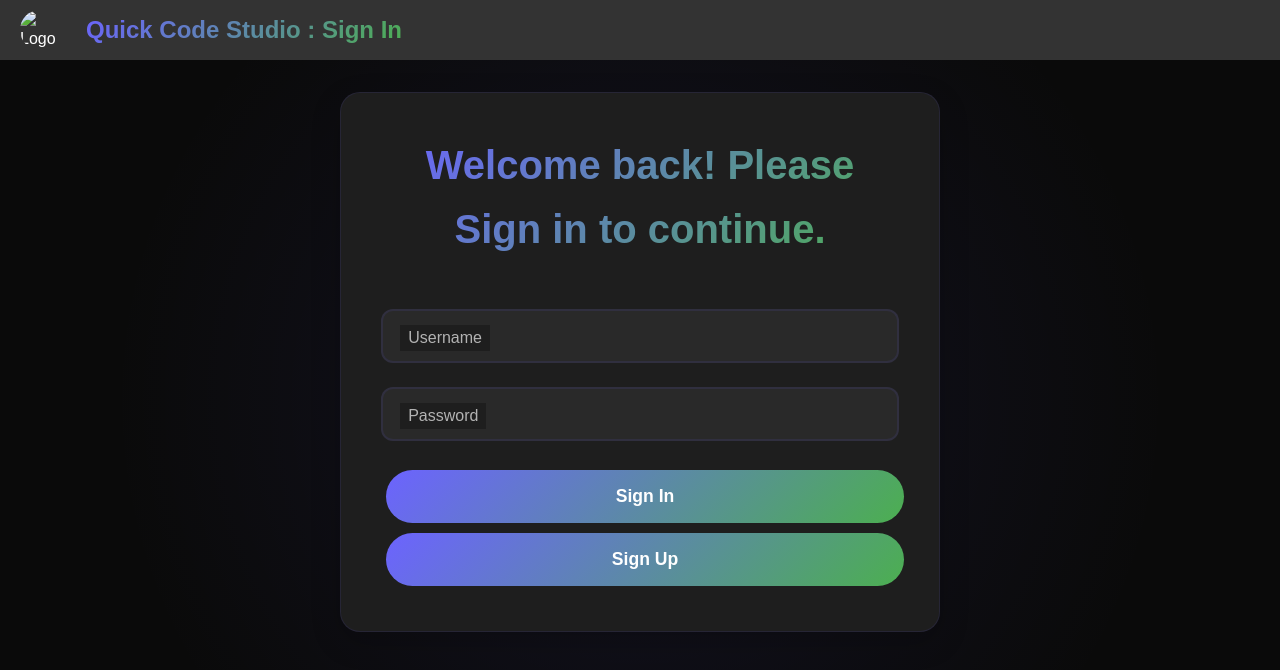
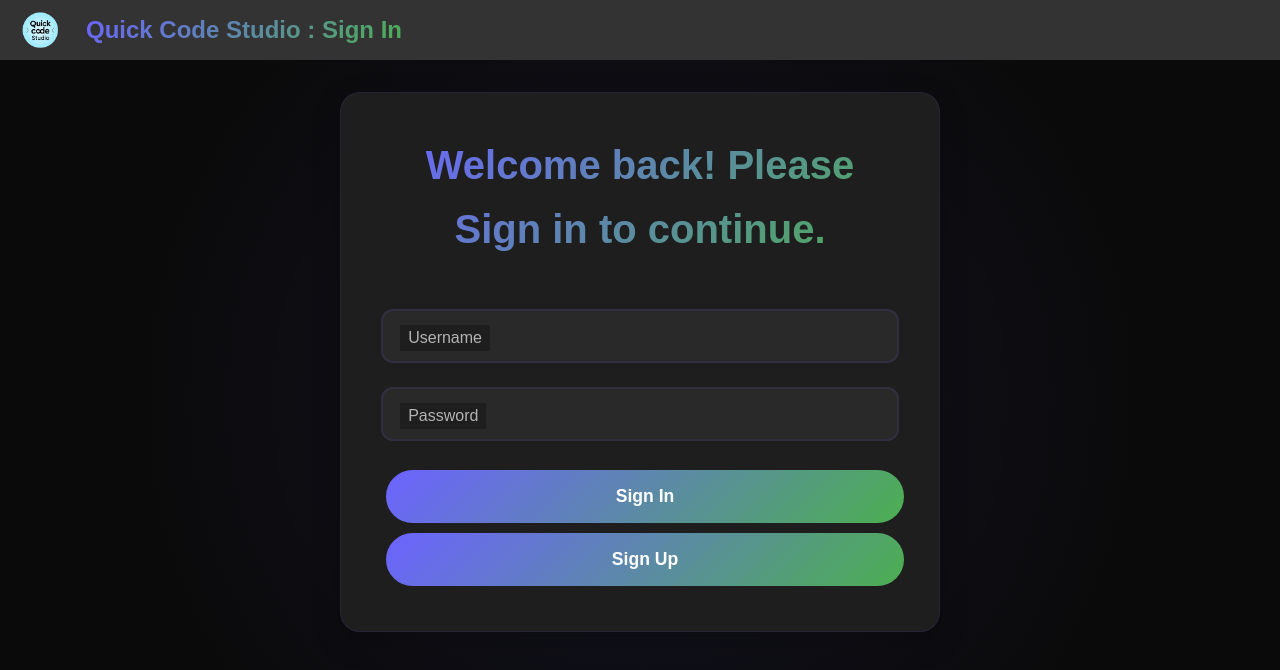
Before and after one commit to hellogirish07/Quick-Code-Studio, a website: page views/signin.html in a window 1280 px wide. Drawn offline with Linux system fonts and the light colour scheme.

Commit message:
Update signin.html

```diff
--- a/views/signin.html
+++ b/views/signin.html
@@ -4,6 +4,7 @@
 <head>
     <meta charset="UTF-8">
     <meta name="viewport" content="width=device-width, initial-scale=1.0">
+    <link rel="icon" type="image/x-icon" href="/Img/new-logo-removebg-preview.png">
     <link rel="stylesheet" href="/public/css/login.css" class="css">
     <link rel="stylesheet" href="/public/css/index.css" class="css">
     <title>Sign In</title>
@@ -12,7 +13,7 @@
 <body>
     <header class="header-title">
         <div class="logo-box">
-            <img src="./Img/logo.png" alt="Logo" class="logo">
+            <img src="/Img/new-logo-removebg-preview.png" alt="Logo" class="logo">
             <h1 class="brand">Quick Code Studio : Sign In</h1>
         </div>
     </header>
@@ -32,8 +33,6 @@
             <button class="submit-btn" onclick="location.href='/signup.html'">Sign Up</button>
         </form>
     </div>
-
-
 </body>
 
 </html>
```
